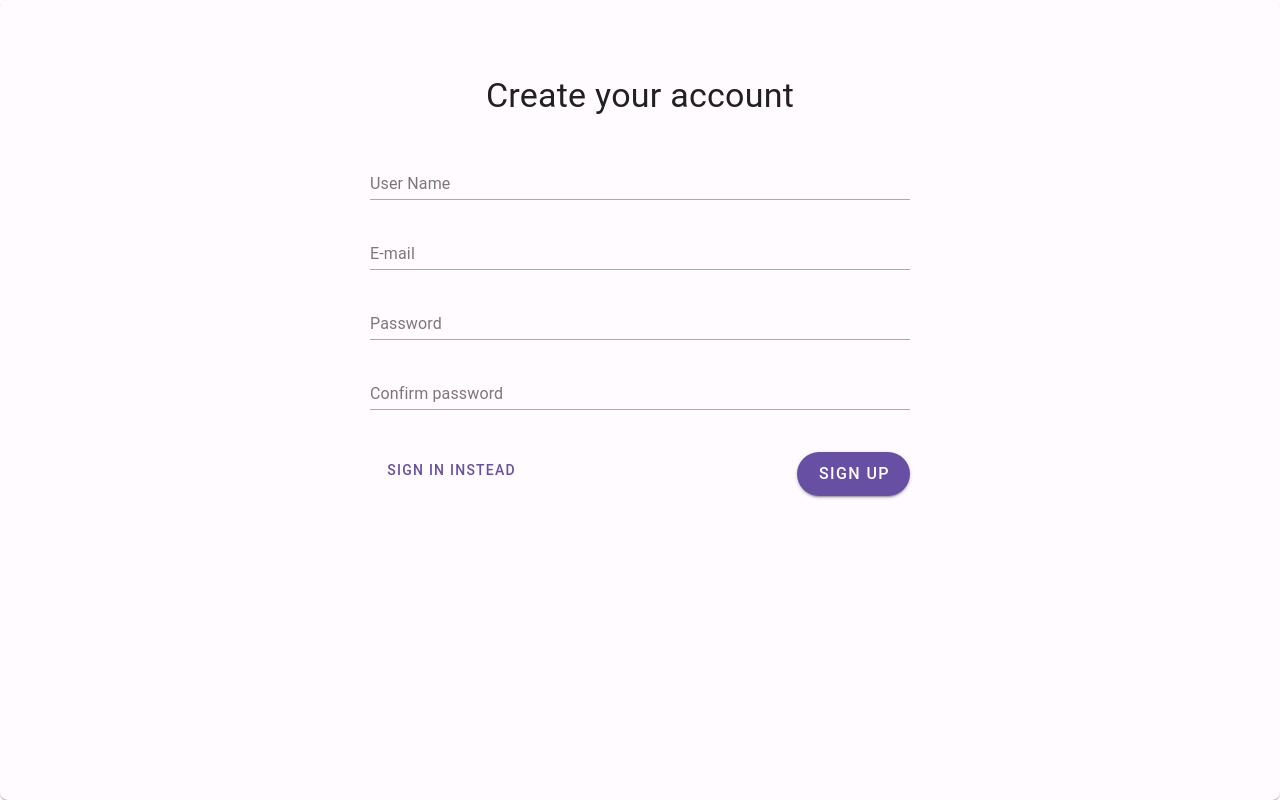
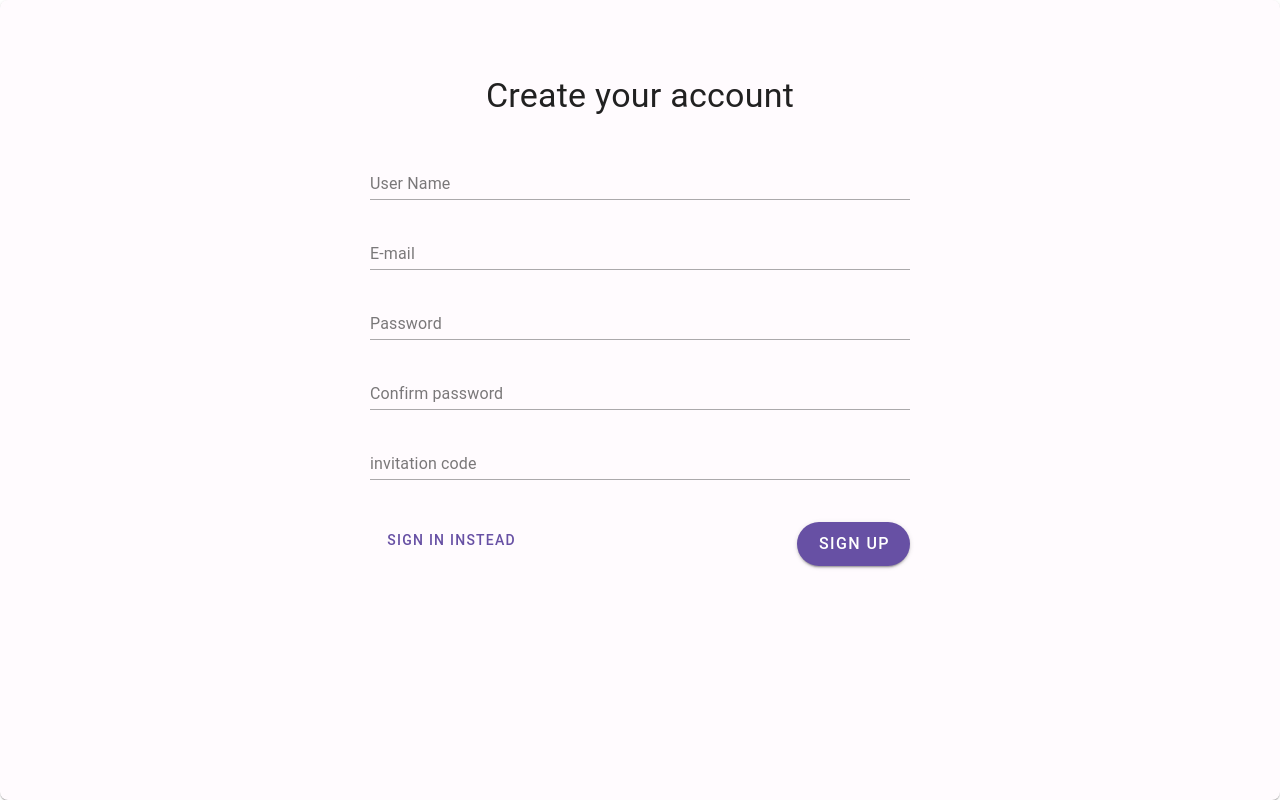
Before and after one commit to Hornet-Developer/chatgpt-basic-ui, a Nuxt app: page /account/signup in a window 1280 px wide. Built offline with nearby package versions, Linux system fonts and the light colour scheme; no server answers.

Commit message:
feat: add invitation code.

```diff
--- a/lang/zh-CN.json
+++ b/lang/zh-CN.json
@@ -1,4 +1,6 @@
 {
+  "invitation code":"邀请码",
+  "Please enter your code":"请填写邀请码",
   "signIn":"登录",
   "signUp":"注册",
   "username":"用户名",
--- a/pages/account/signin.vue
+++ b/pages/account/signin.vue
@@ -36,7 +36,6 @@
                     :append-inner-icon="passwordInputType === 'password' ? 'visibility' : 'visibility_off'"
                     @click:append-inner="passwordInputType = passwordInputType === 'password' ? 'text' : 'password'"
                 ></v-text-field>
-
               </v-form>
 
               <div v-if="errorMsg" class="text-red">{{ errorMsg }}</div>
--- a/pages/account/signup.vue
+++ b/pages/account/signup.vue
@@ -9,6 +9,7 @@ const formData = ref({
   email: '',
   password1: '',
   password2: '',
+  code:'',
 })
 
 const fieldErrors = ref({
@@ -16,6 +17,7 @@ const fieldErrors = ref({
   email: '',
   password1: '',
   password2: '',
+  code:'',
 })
 
 const formRules = ref({
@@ -35,7 +37,10 @@ const formRules = ref({
     v => !!v || $i18n.t('Please confirm your password'),
     v => v.length >= 8 || $i18n.t('Password must be at least 8 characters'),
     v => v === formData.value.password1 || $i18n.t('Confirm password must match password')
-  ]
+  ],
+  code: [
+    v => !!v || $i18n.t('Please enter your code'),
+  ],
 })
 
 const submitting = ref(false)
@@ -145,6 +150,15 @@ const handleFieldUpdate = (field) => {
                     clearable
                 ></v-text-field>
 
+                <v-text-field
+                    v-model="formData.code"
+                    :rules="formRules.code"
+                    :label="$t('invitation code')"
+                    variant="underlined"
+                    @keyup.enter="submit"
+                    clearable
+                ></v-text-field>
+
               </v-form>
 
               <div v-if="errorMsg" class="text-red">{{ errorMsg }}</div>
```
